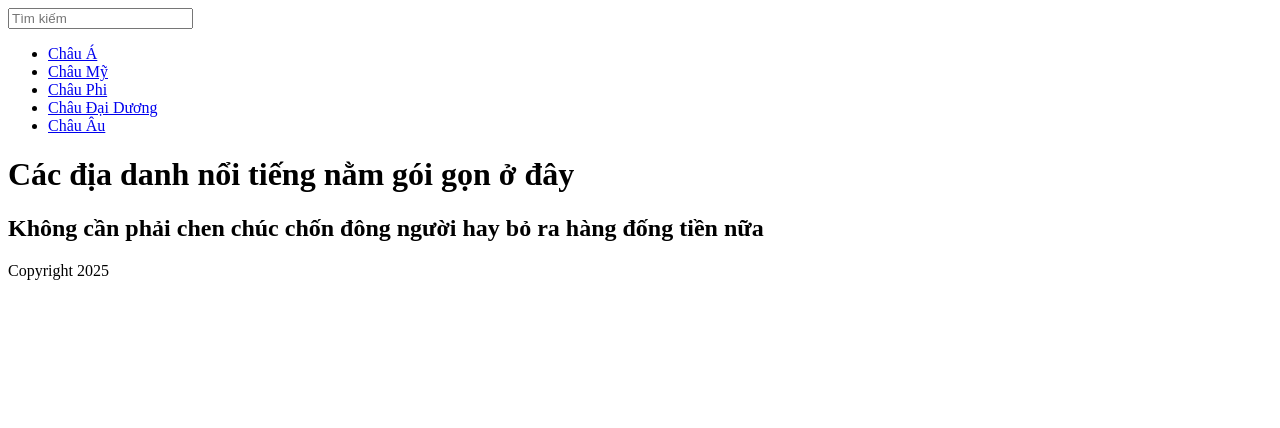
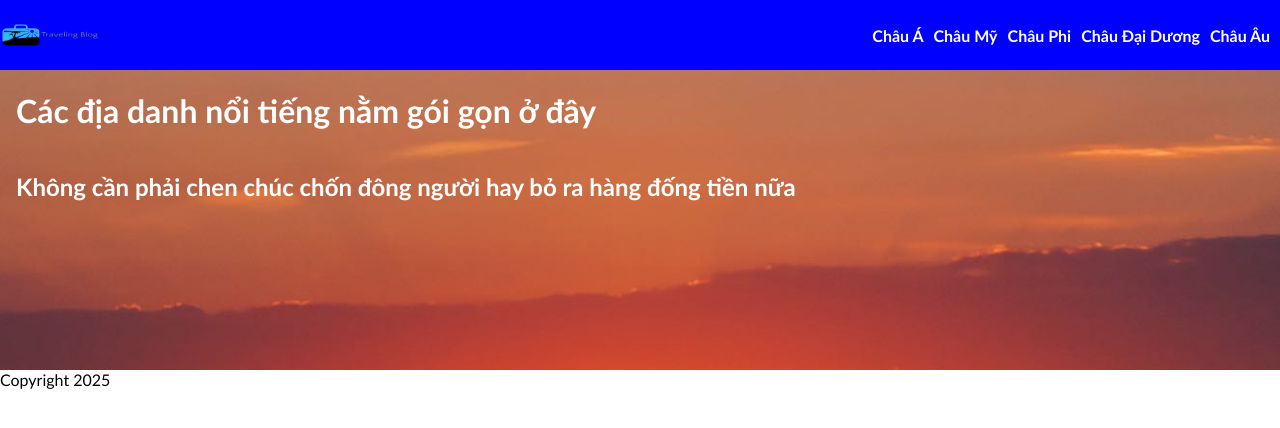
Before and after one commit to Phuc645/location, a plain HTML site: page index.html in a window 1280 px wide. Drawn offline with Linux system fonts and the light colour scheme.

Commit message:
Update index.html and styles.css

```diff
--- a/index.html
+++ b/index.html
@@ -1,13 +1,14 @@
 <!DOCTYPE html>
 <html lang="vi">
   <head>
-        <meta charset="utf-8">
-        <meta name="viewport" content="width=device-width, initial-scale=1">
+    <meta charset="utf-8" />
     <title>Các địa danh trên thế giới</title>
+    <link href="style.css" rel="stylesheet" />
   </head>
   <body>
-        <input type="text" placeholder="Tìm kiếm">
-        <nav>
+    <div id = navbar>
+      <img id = "logo" src="images/SmallSquareLogoJpg_1_-removebg-preview.png" alt="logo" />
+      <nav id="menu">
         <ul>
           <li><a href="continents/asia.html">Châu Á</a></li>
           <li><a href="continents/america.html">Châu Mỹ</a></li>
@@ -16,10 +17,13 @@
           <li><a href="continents/europe.html">Châu Âu</a></li>
         </ul>
       </nav>
+    </div>
+    <div id ="header">
       <h1 id="hero">Các địa danh nổi tiếng nằm gói gọn ở đây</h1>
       <h2 id="sub">Không cần phải chen chúc chốn đông người hay bỏ ra hàng đống tiền nữa</h2>
+    </div>
+    <footer>
+      <div id="copyright">Copyright 2025</div>
+    </footer>
   </body>
-    <footer>
-        <div id ="copyright">Copyright 2025</div>
-    </footer>
 </html>
--- /dev/null
+++ b/style.css
@@ -0,0 +1,51 @@
+body {
+    font-family: 'Gill Sans', 'Gill Sans MT', Calibri, 'Trebuchet MS', sans-serif;
+    display: flex;
+    flex-direction: column;
+    margin: 0;
+    padding: 0;
+}
+
+#menu a:link {
+    font-weight: bold;
+    margin-right: 10px;
+    text-decoration: none;
+    color: white;
+}
+#menu a:visited {
+    font-weight: bold;
+    margin-right: 10px;
+    text-decoration: none;
+    color: white;
+}
+
+ul {
+    list-style-type: none;
+    display: flex;
+    justify-content: flex-end;
+    margin: 0;
+    padding-top: 16px;
+    padding-bottom: 16px;
+}
+
+#navbar {
+    display: flex;
+    justify-content: space-between;
+    align-items: center;
+    background-color: blue;
+}
+#logo {
+    width: 100px;
+    height: 70px;
+    border-style: none;
+}
+
+#header {
+    background-image: url(images/bird-flying-at-sunset-over-lake-davedicello-v2.jpg);
+    color: white;
+    background-size: cover;
+    padding-left: 16px;
+    height: 300px;
+    display: flex;
+    flex-direction: column;
+}
```
Also changed, not shown: images/SmallSquareLogoJpg(1).jpg (added), images/SmallSquareLogoJpg_1_-removebg-preview.png (added), images/bird-flying-at-sunset-over-lake-davedicello-v2.jpg (added). Lines whose indentation alone changed are shown as unchanged.
